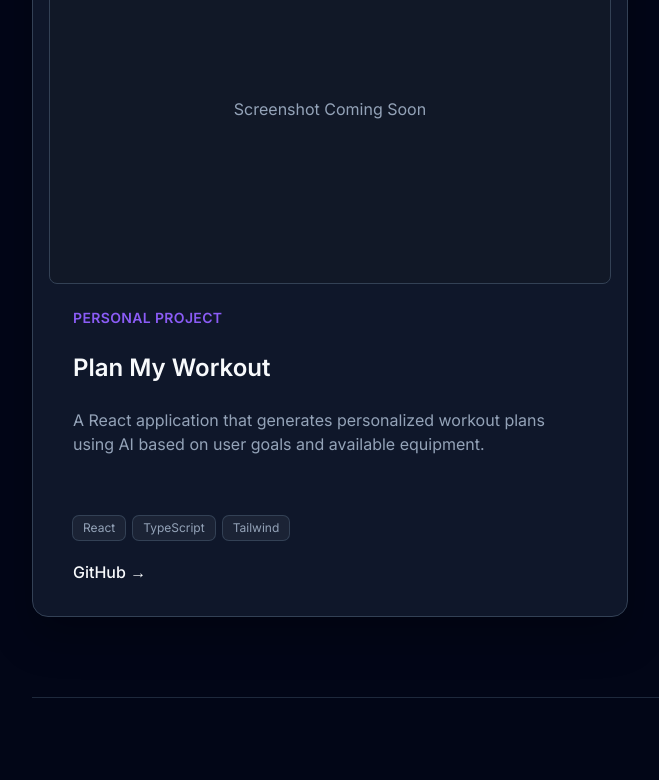
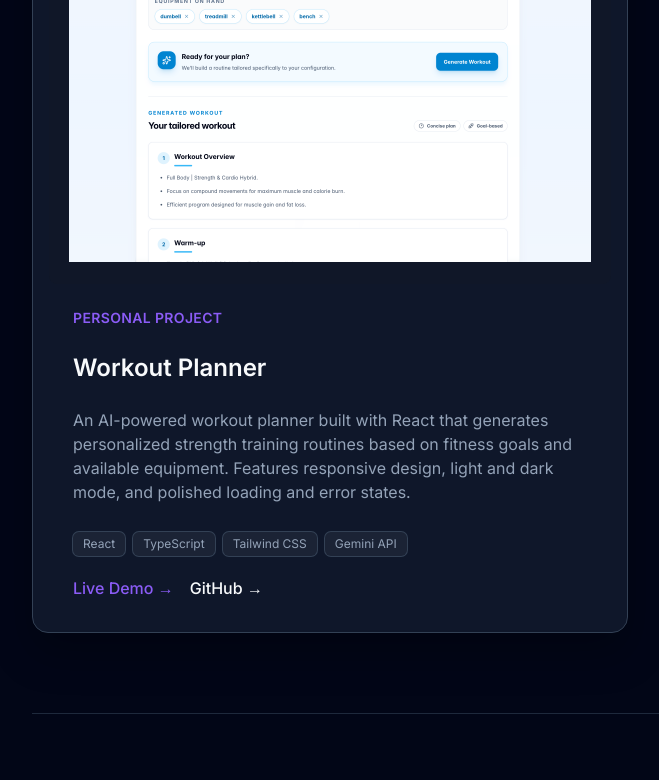
Before and after one commit to ashlee-seagle/developer-portfolio, a Vue app: page / in a window 1280 px wide. Shown: the part 1796-2576 px from the top of the page, without its empty margins (0-659 px from the left). Built offline with nearby package versions, Linux system fonts and the light colour scheme.

Commit message:
Add Workout Planner to portfolio projects

```diff
--- a/src/components/projects/ProjectCard.vue
+++ b/src/components/projects/ProjectCard.vue
@@ -51,7 +51,15 @@
         >
           View Case Study →
         </RouterLink>
-
+         <a
+          v-if="project.liveDemoUrl"
+          :href="project.liveDemoUrl"
+          target="_blank"
+          rel="noopener noreferrer"
+          class="text-brand transition-colors hover:text-brand text-md"
+        >
+          Live Demo →
+        </a>
         <a
           v-if="project.githubUrl"
           :href="project.githubUrl"
@@ -62,15 +70,6 @@
           GitHub →
         </a>
 
-        <a
-          v-if="project.liveDemoUrl"
-          :href="project.liveDemoUrl"
-          target="_blank"
-          rel="noopener noreferrer"
-          class="text-site-text transition-colors hover:text-brand text-md"
-        >
-          Live Demo →
-        </a>
       </div>
     </div>
   </article>
--- a/src/sections/ProjectSection.vue
+++ b/src/sections/ProjectSection.vue
@@ -46,6 +46,7 @@
   import ProjectCard from '../components/projects/ProjectCard.vue';
   import eventOverviewImage from '../assets/images/projects/event-platform/event-overview.png'
   import blankStarterShellImage from '../assets/images/projects/reusable-frontend-platform/blank-starter-shell.png'
+  import workoutAppImage from '../assets/images/projects/workout-app.png'
 
   type ProjectFilterType = 'all' | 'professional' | 'personal';
 
@@ -71,12 +72,15 @@
   image: blankStarterShellImage,
   },
   {
-    title: 'Plan My Workout',
-    type: 'personal',
-    description: 'A React application that generates personalized workout plans using AI based on user goals and available equipment.',
-    technologies: ['React', 'TypeScript', 'Tailwind'],
-    githubUrl: 'https://github.com/ashlee-seagle/workout-planner',
-  },
+  title: 'Workout Planner',
+  type: 'personal',
+  description:
+    'An AI-powered workout planner built with React that generates personalized strength training routines based on fitness goals and available equipment. Features responsive design, light and dark mode, and polished loading and error states.',
+  technologies: ['React', 'TypeScript', 'Tailwind CSS', 'Gemini API'],
+  githubUrl: 'https://github.com/ashlee-seagle/workout-planner',
+  liveDemoUrl: 'https://workout-planner-six-lilac.vercel.app/',
+  image: workoutAppImage,
+},
 ]
 const getFilterButtonClasses = (type: ProjectFilterType) => {
   const baseClasses =
```
Also changed, not shown: src/assets/images/projects/workout-app.png (added).
